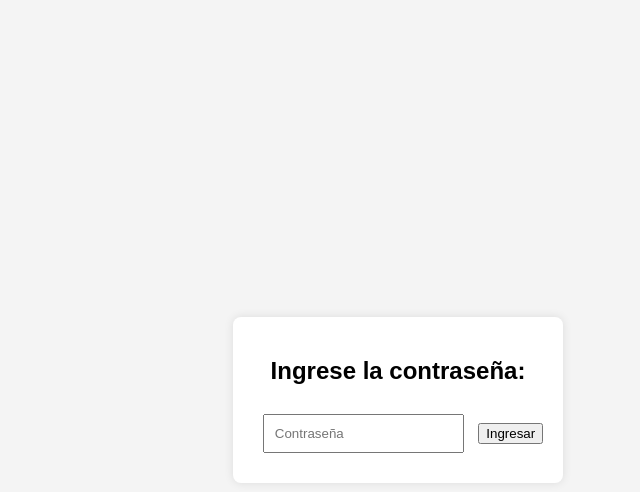
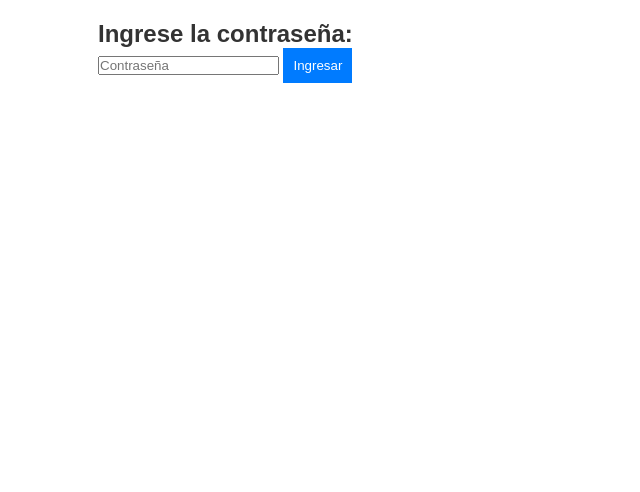
Before and after one commit to juanzumaxl/coreju, a plain HTML site: page index.html in a window 1280 px wide. Shown: the whole page, without its empty margins (242-882 px from the left). Drawn offline with nearby package versions, Linux system fonts and the light colour scheme; files that its build step writes are made by us from their sources.

Commit message:
Update styles.less

```diff
--- a/styles.less
+++ b/styles.less
@@ -1,22 +1,51 @@
+/* Reset de estilos para asegurar consistencia en diferentes navegadores */
+body, h1, h2, h3, p, input, button, table {
+    margin: 0;
+    padding: 0;
+}
+
 body {
-    font-family: Arial, sans-serif;
-    background-color: #f4f4f4;
-    margin: 0;
-    display: flex;
-    justify-content: center;
-    align-items: center;
-    height: 100vh;
+    font-family: 'Arial', sans-serif;
 }
 
 .container {
-    text-align: center;
+    max-width: 600px;
+    margin: 0 auto;
     padding: 20px;
-    background-color: #fff;
-    border-radius: 8px;
-    box-shadow: 0 0 10px rgba(0, 0, 0, 0.1);
 }
 
-input {
+h1, h2, h3 {
+    color: #333;
+}
+
+input, button {
+    margin-bottom: 10px;
+}
+
+button {
     padding: 10px;
-    margin: 10px;
+    background-color: #007BFF;
+    color: #fff;
+    border: none;
+    cursor: pointer;
 }
+
+table {
+    width: 100%;
+    border-collapse: collapse;
+    margin-top: 20px;
+}
+
+table, th, td {
+    border: 1px solid #ddd;
+}
+
+th, td {
+    padding: 10px;
+    text-align: left;
+}
+
+th {
+    background-color: #007BFF;
+    color: #fff;
+}
```
